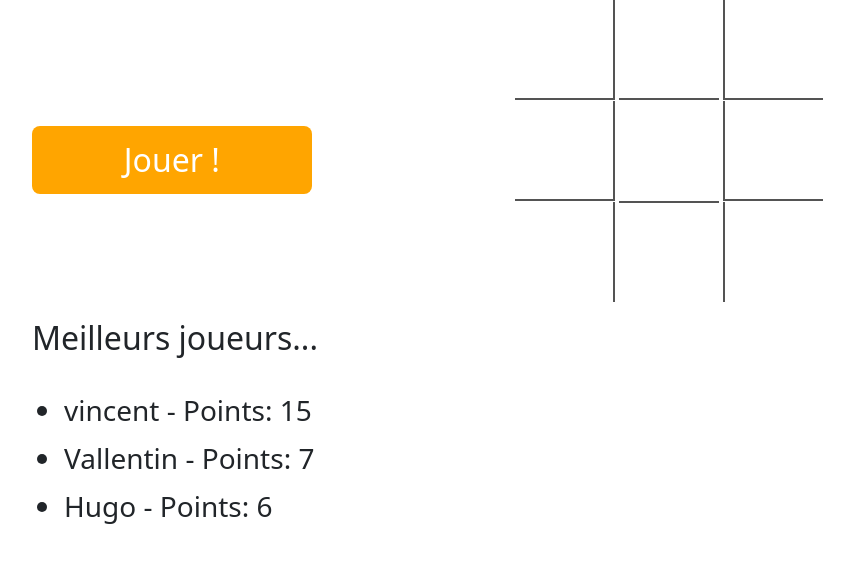
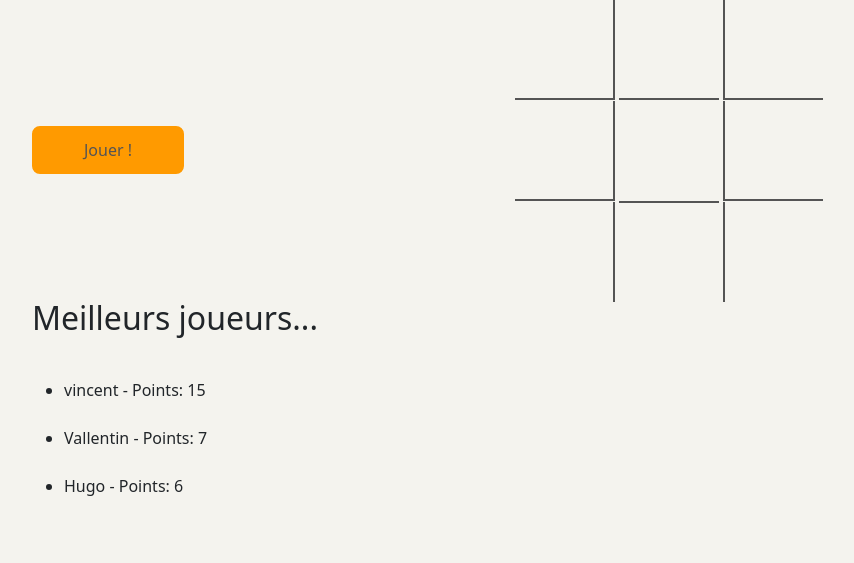
Before and after one commit to HugoClemt/Morpion-crazy, a PHP site: page /mydigitalschool/ in a window 1280 px wide. Shown: the top 563 px of the page, without its empty margins (137-991 px from the left). Run offline with PHP 8.4, Linux system fonts and the light colour scheme; data comes from the database, SQL or seed files in the repository; some libraries are stand-ins or nearby versions.

Commit message:
modal and sccs

```diff
--- a/css/main.css
+++ b/css/main.css
@@ -1,5 +1,32 @@
-body {
+.btn.btn-primary {
+  background-color: #ff9a00;
+  border: 2px solid #ff9a00;
+  border-radius: 8px;
+  padding: 10px 50px;
+  color: #545454;
+}
+.btn.btn-primary:hover {
+  background-color: transparent;
+  border: 2px solid #ff9a00;
+  color: #545454;
+}
+
+.btn.btn-secondary {
+  background-color: transparent;
+  border: 2px solid #ff9a00;
+  border-radius: 8px;
+  padding: 10px 50px;
+  color: #ff9a00;
+}
+.btn.btn-secondary:hover {
+  background-color: #ff9a00;
+  border: 2px solid #ff9a00;
+  color: white;
+}
+
+* {
   background-color: #f4f3ee;
+  font-size: 1rem;
 }
 
 .case {
@@ -50,15 +77,6 @@
   margin-left: 25%;
 }
 
-#jouerButton {
-  background-color: orange;
-  border: 0;
-  border-radius: 8px;
-  padding: 10px 20%;
-  color: white;
-  font-size: 2rem;
-}
-
 #block-left-bottom {
   margin-top: 20%;
   margin-left: 25%;
@@ -79,20 +97,3 @@
 #buttonMode {
   margin-bottom: -3.75rem;
 }
-
-#soloButton {
-  background-color: orange;
-  border: 0;
-  border-radius: 8px;
-  padding: 10px 5%;
-  color: white;
-  margin-right: 2rem;
-}
-
-#multiButton {
-  background-color: orange;
-  border: 0;
-  border-radius: 8px;
-  padding: 10px 50px;
-  color: white;
-}/*# sourceMappingURL=main.css.map */
--- a/index.php
+++ b/index.php
@@ -16,10 +16,13 @@
   switch ($page) {
     case 'template-page':
       include './view/template/template-page.php';
+      include_once './view/components/modal.php';
       break;
   }
 
   ?>
+
+
   <script src="https://code.jquery.com/jquery-3.2.1.slim.min.js"
     integrity="sha384-KJ3o2DKtIkvYIK3UENzmM7KCkRr/rE9/Qpg6aAZGJwFDMVNA/GpGFF93hXpG5KkN"
     crossorigin="anonymous"></script>
--- a/model/database.php
+++ b/model/database.php
@@ -1,5 +1,6 @@
 <?php
-//include_once __DIR__ . './../outils.php';
+// include_once __DIR__ . '/outils.php';
+
 
 // Fonction pour établir la connexion à la base de données
 function databaseConnect()
--- /dev/null
+++ b/scss/_button.scss
@@ -0,0 +1,29 @@
+.btn.btn-primary {
+    background-color: $orange;
+    border: 2px solid $orange;
+    border-radius: 8px;
+    padding: 10px 50px;
+    color: $body-color;
+
+    &:hover {
+        background-color: transparent;
+        // color: $orange;
+        border: 2px solid $orange;
+        color: $body-color;
+    }
+}
+
+.btn.btn-secondary {
+    background-color: transparent;
+    border: 2px solid $orange;
+    border-radius: 8px;
+    padding: 10px 50px;
+    color: $orange;
+
+    &:hover {
+        background-color: $orange;
+        // color: $orange;
+        border: 2px solid $orange;
+        color: white;
+    }
+}
--- a/scss/_pre.scss
+++ b/scss/_pre.scss
@@ -2,3 +2,11 @@
 $blue: #00a2ff;
 $orange: #ff9a00;
 $body-color: #545454;
+
+$font-base: 1rem;
+
+h6{
+
+}
+h5 {
+}
--- a/scss/main.scss
+++ b/scss/main.scss
@@ -1,8 +1,10 @@
 @import './pre.scss';
+@import './button.scss';
 
 
-body {
+* {
     background-color: $background;
+    font-size: $font-base;
 }
 
 .case {
@@ -54,14 +56,7 @@
     margin-left: 25%;
   }
 
-#jouerButton{
-    background-color: orange;
-    border: 0;
-    border-radius: 8px;
-    padding: 10px 20%;
-    color: white;
-    font-size: 2rem;
-}
+
 
 #block-left-bottom{
     margin-top: 20%;
@@ -83,20 +78,3 @@
 #buttonMode{
     margin-bottom: -3.75rem;
 }
-
-#soloButton{
-    background-color: orange;
-    border: 0;
-    border-radius: 8px;
-    padding: 10px 5%;
-    color: white;
-    margin-right: 2rem;
-}
-
-#multiButton{
-    background-color: orange;
-    border: 0;
-    border-radius: 8px;
-    padding: 10px 50px;
-    color: white;
-}
--- a/view/components/jouer.php
+++ b/view/components/jouer.php
@@ -1,3 +1,3 @@
 <div>
-    <button id="jouerButton">Jouer !</button>
+    <button id="jouerButton" class="btn btn-primary">Jouer !</button>
 </div>
--- /dev/null
+++ b/view/components/modal.php
@@ -0,0 +1,21 @@
+
+<!-- Modal -->
+<div class="modal fade" id="exampleModal" tabindex="-1" role="dialog" aria-labelledby="exampleModalLabel" aria-hidden="true">
+    <div class="modal-dialog" role="document">
+        <div class="modal-content">
+            <div class="modal-header">
+                <h5 class="modal-title" id="exampleModalLabel">Modal title</h5>
+                <button type="button" class="close" data-dismiss="modal" aria-label="Close">
+                    <span aria-hidden="true">&times;</span>
+                </button>
+            </div>
+            <div class="modal-body">
+                ...
+            </div>
+            <div class="modal-footer">
+                <button type="button" class="btn btn-secondary" data-dismiss="modal">Close</button>
+                <button type="button" class="btn btn-primary">Save changes</button>
+            </div>
+        </div>
+    </div>
+</div>
```
Also changed, not shown: model/add_pseudo.php (+3 -7 lines), view/components/mode-jeux.php (+8 -3 lines).
